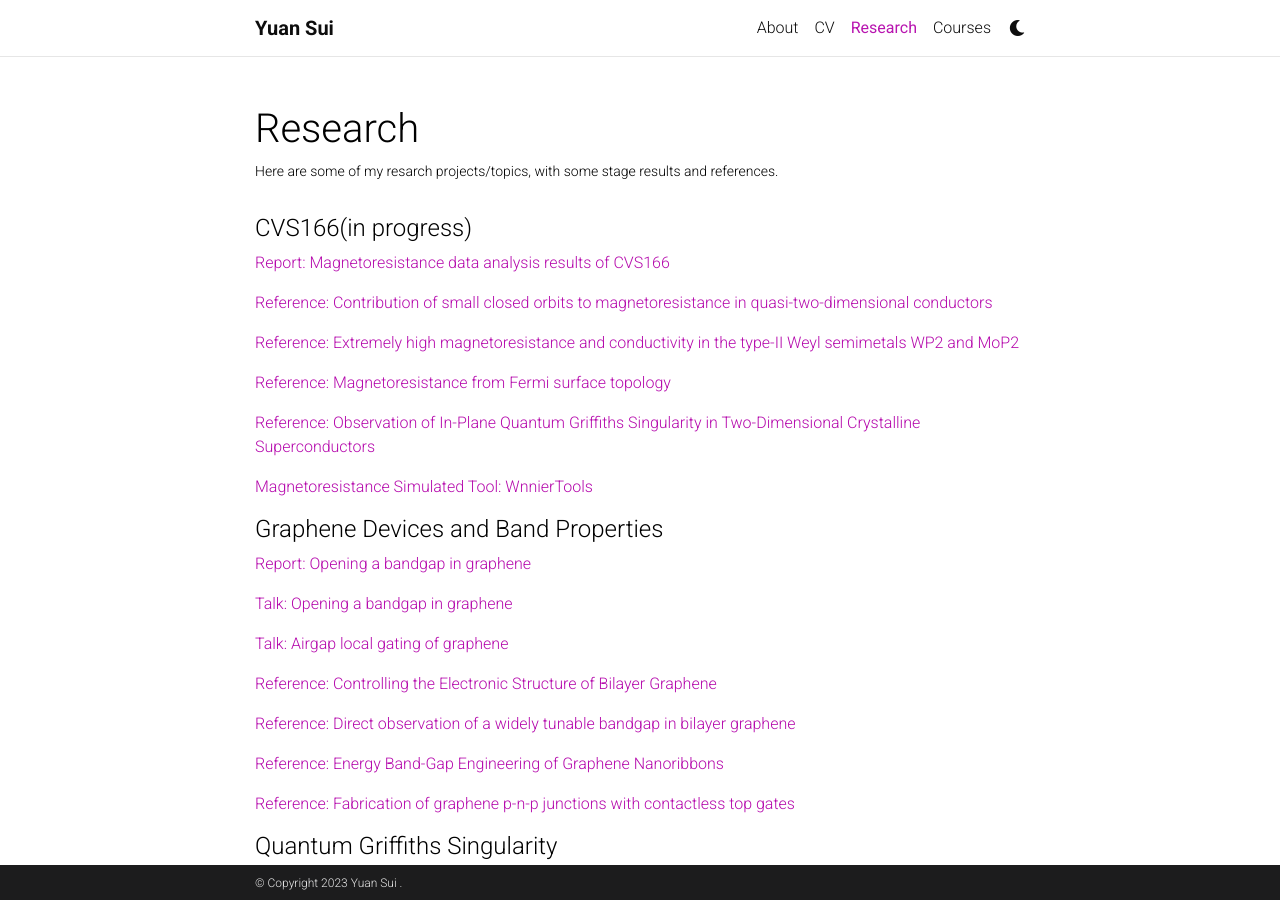
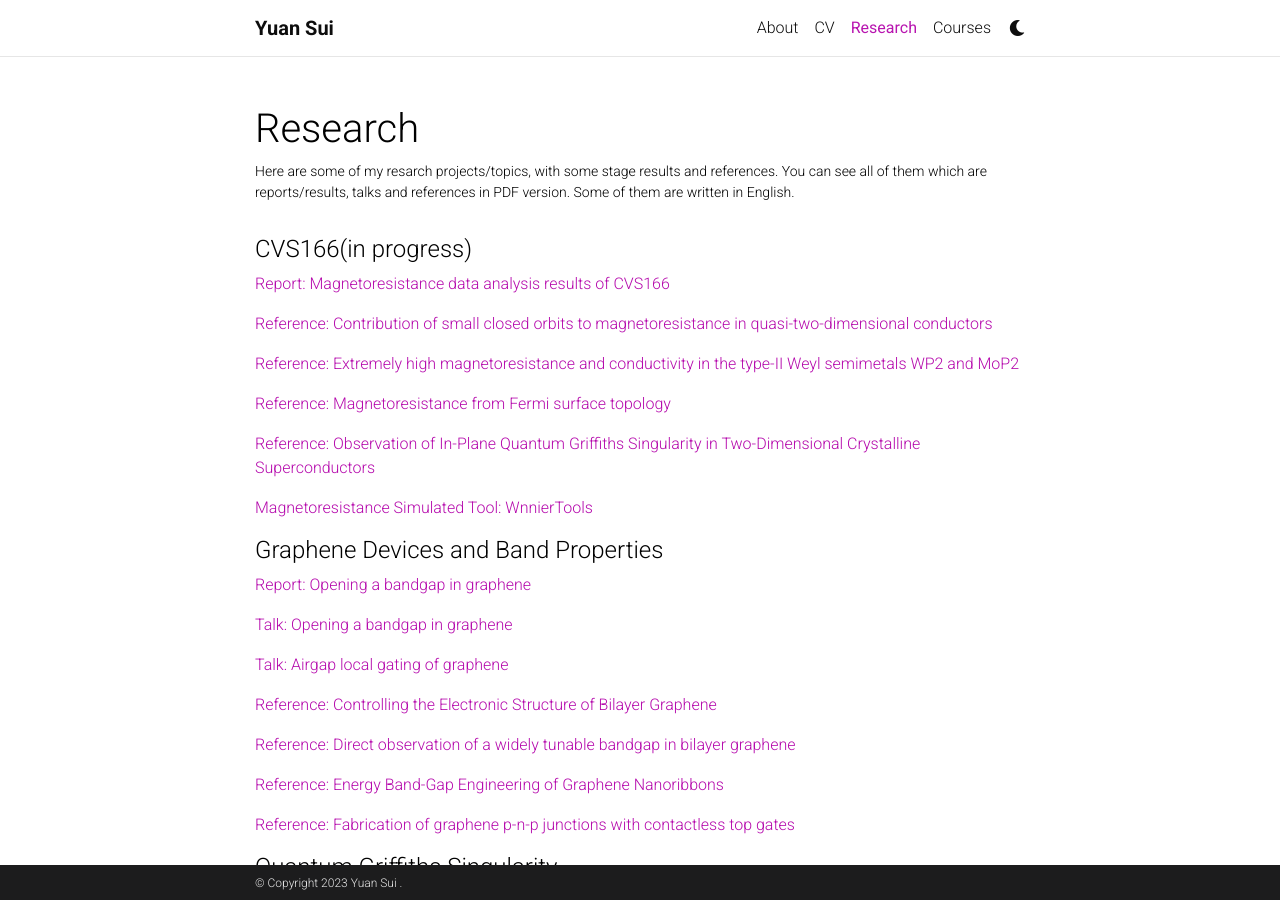
Before and after one commit to sufrepmia/al-folio_theme, a Jekyll site: the page built from _pages/teaching.md, in a window 1280 px wide and 900 px high. Built offline with Jekyll 4.4.1, drawn with Linux system fonts in a browser that asks for light colours; comment, search, counter and statistics services are not loaded; a style sheet for code colours, icons or effects is not loaded.

Commit message:
Update teaching.md

```diff
--- a/_pages/teaching.md
+++ b/_pages/teaching.md
@@ -2,7 +2,7 @@
 layout: research
 permalink: /research/
 title: Research
-description: Here are some of my resarch projects/topics, with some stage results and references.
+description: Here are some of my resarch projects/topics, with some stage results and references. You can see all of them which are reports/results, talks and references in PDF version. Some of them are written in English.
 nav: true
 nav_order: 4
 ---
```
